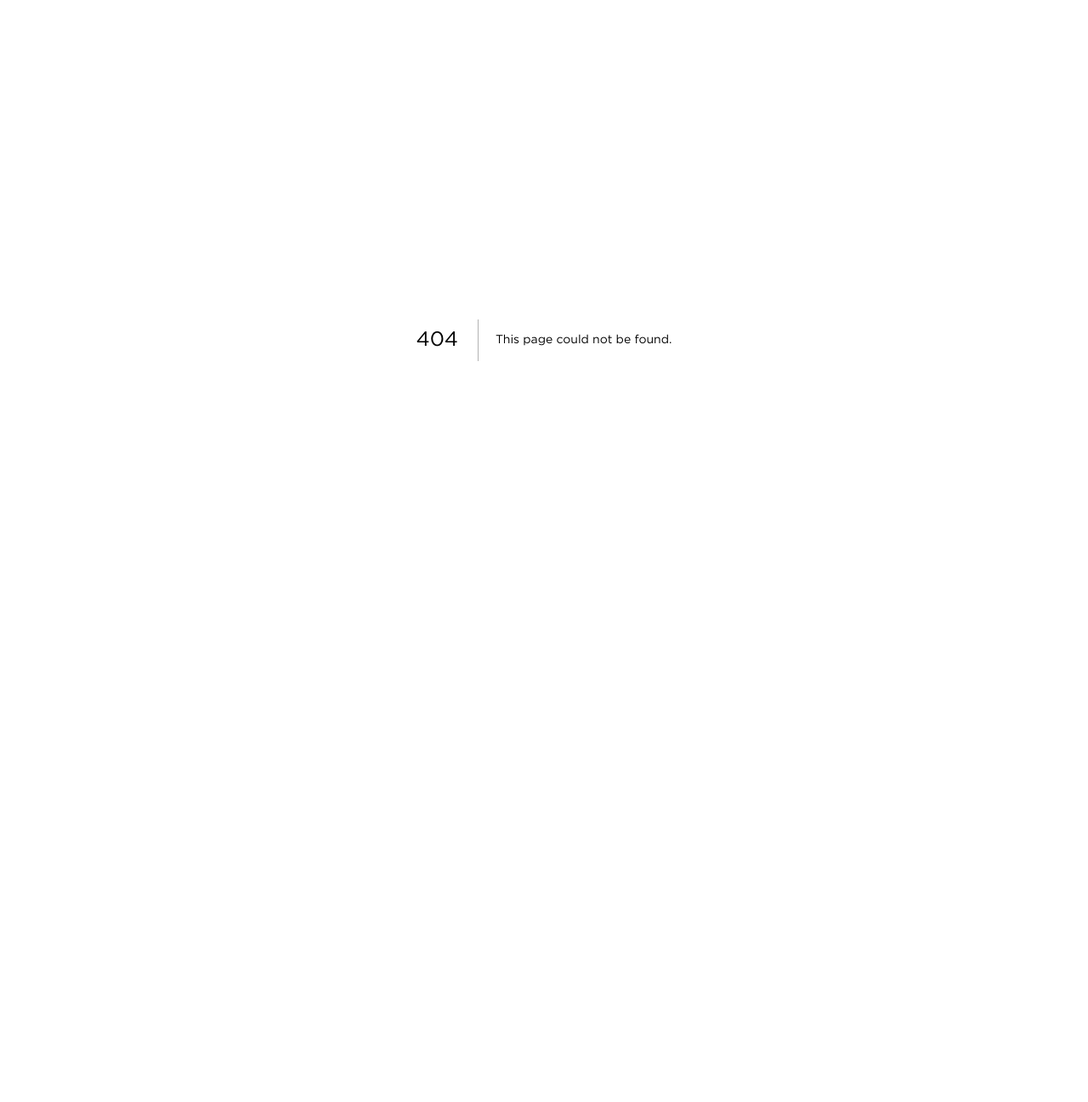
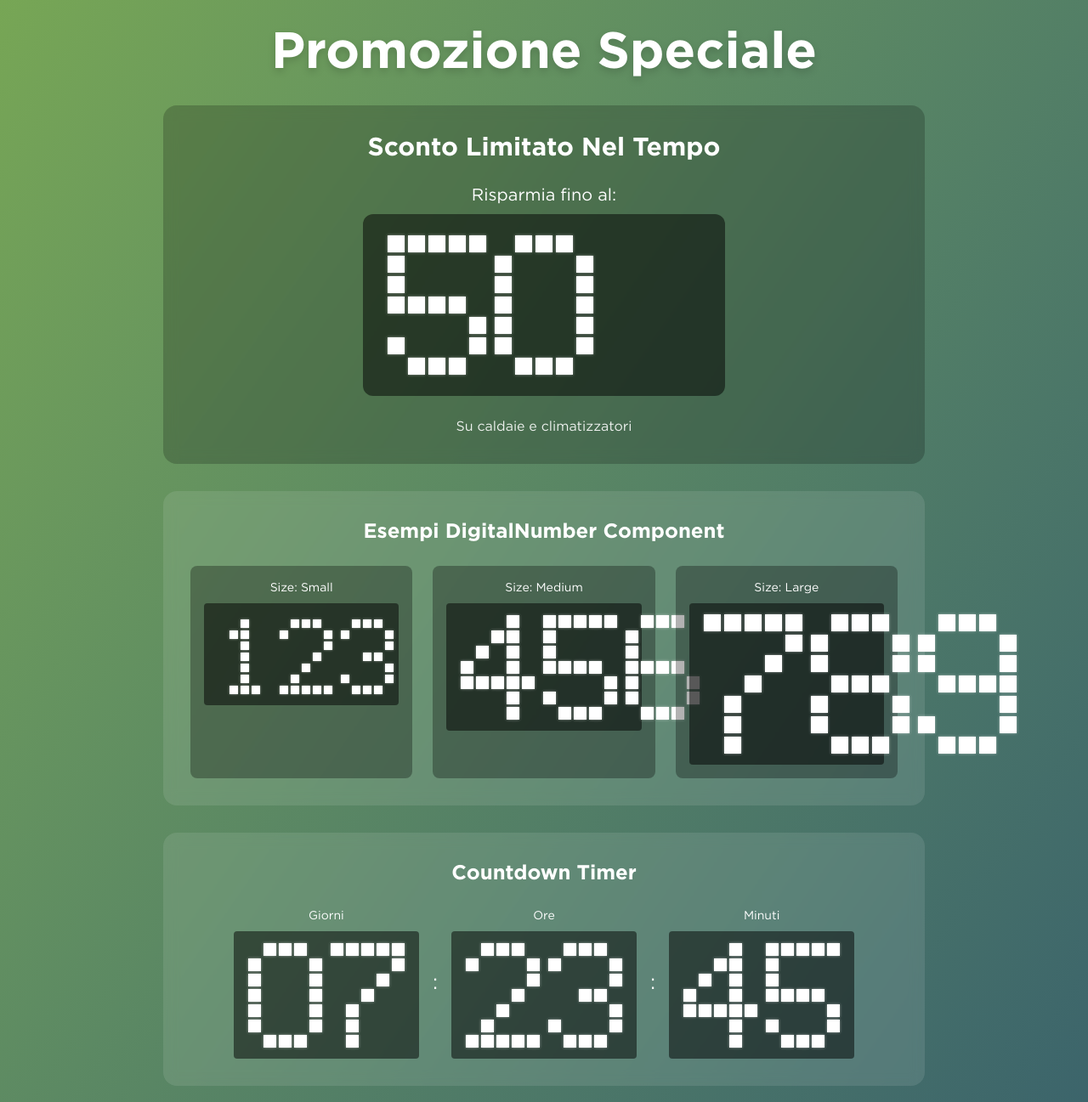
Before and after one commit to Marrothen/efficentra, a Next.js app in the folder efficentra/: page /promozione in a window 1280 px wide. Before the commit this address had no page. Shown: the top 1297 px of the page at 85% size. Before the commit the page ends 800 px from the top, so only its background shows below. Built offline with nearby package versions, Linux system fonts and the light colour scheme.

Commit message:
Modifiche loghi

```diff
--- a/efficentra/app/page.tsx
+++ b/efficentra/app/page.tsx
@@ -2,6 +2,7 @@
 'use client';
 
 import Image from 'next/image';
+import Link from 'next/link';
 import { useState, useEffect } from 'react';
 
 // Dati delle card per la dialog
@@ -344,7 +345,16 @@ export default function Home() {
                   >
                     Coibentazione
                   </button>
-                </div>
+                </div>              </div>
+
+              <div>
+                <Link
+                  href="/promozione"
+                  className="block text-[#21525f] hover:text-[#77a655] transition-colors duration-300 py-2 sm:py-3 text-base sm:text-lg font-semibold border-b border-gray-200 text-left w-full"
+                  onClick={() => setIsMenuOpen(false)}
+                >
+                  🎯 Promozione Speciale
+                </Link>
               </div>
 
               <div>
@@ -357,15 +367,14 @@ export default function Home() {
               </div>
             </nav>
           </div>
-        </div>
-
-        <div className="w-full max-w-7xl mx-auto flex flex-col items-center justify-center">
-          <div className="flex flex-col items-center text-center">
-            <div className="flex items-center justify-center mb-3 sm:mb-4 drop-shadow-lg">
-              <Image src="/IconCasa.JPG" alt="Efficentra Icon" width={60} height={60} className="mr-3 sm:mr-4 shadow-md" />
-              <h1 className="text-3xl sm:text-4xl md:text-6xl font-bold drop-shadow-lg">Efficentra</h1>
-            </div>
-            <p className="text-base sm:text-xl md:text-2xl font-light drop-shadow px-2">Risparmia sui consumi, investi sulla casa</p>
+        </div>        <div className="w-full max-w-7xl mx-auto flex flex-col items-center justify-center">
+          <div className="flex flex-col items-center text-center">            <Image
+              src="/CEO_Efficentra_logo-02.svg"
+              alt="Efficentra - Risparmia sui consumi, investi sulla casa"
+              width={400}
+              height={200}
+              className="drop-shadow-lg max-w-[90%] sm:max-w-[80%] md:max-w-[400px] h-auto"
+            />
           </div>
         </div>
       </div>
@@ -1004,11 +1013,14 @@ export default function Home() {
       <footer className="bg-[#21525f] text-white">
         <div className="container mx-auto px-4 py-8 sm:py-12">
           <div className="grid grid-cols-1 md:grid-cols-3 gap-6 sm:gap-8">
-            {/* Logo e info azienda */}
-            <div className="flex flex-col items-center md:items-start">
-              <div className="flex items-center mb-3 sm:mb-4">
-                <Image src="/IconCasa.JPG" alt="Efficentra Icon" width={40} height={40} className="mr-2 sm:mr-3 shadow-md" />
-                <h3 className="text-2xl sm:text-3xl font-bold">Efficentra</h3>
+            {/* Logo e info azienda */}            <div className="flex flex-col items-center md:items-start">
+              <div className="flex items-center mb-3 sm:mb-4">                <Image
+                  src="/CEO_Efficentra_logo-01.svg"
+                  alt="Efficentra"
+                  width={156}
+                  height={78}
+                  className="h-auto"
+                />
               </div>
               <p className="text-gray-300 text-center md:text-left text-sm sm:text-base">Il centro del risparmio per la tua casa</p>
             </div>
@@ -1080,22 +1092,21 @@ export default function Home() {
             onClick={(e) => e.stopPropagation()}
           >
 
-            {/* Sezione 1: Logo Efficentra - Stesso layout della pagina principale */}
-            <div className="bg-[#77a655] px-3 sm:px-6 py-3 sm:py-5 relative">
+            {/* Sezione 1: Logo Efficentra - Stesso layout della pagina principale */}            <div className="bg-[#77a655] px-3 sm:px-6 py-3 sm:py-5 relative">
               <div className="w-full max-w-7xl mx-auto flex flex-col items-center justify-center">
-                <div className="flex flex-col items-center text-center">
-                  <div className="flex items-center justify-center mb-1 sm:mb-3 drop-shadow-lg">
-                    <Image src="/IconCasa.JPG" alt="Efficentra Icon" width={35} height={35} className="sm:w-[50px] sm:h-[50px] mr-2 sm:mr-3 shadow-md" />
-                    <h1 className="text-lg sm:text-3xl md:text-4xl font-bold drop-shadow-lg text-white">Efficentra</h1>
-                  </div>
-                  <p className="text-xs sm:text-lg md:text-xl font-light drop-shadow text-white">Risparmia sui consumi, investi sulla casa</p>
+                <div className="flex flex-col items-center text-center">                  <Image
+                    src="/CEO_Efficentra_logo-02.svg"
+                    alt="Efficentra - Risparmia sui consumi, investi sulla casa"
+                    width={260}
+                    height={130}
+                    className="drop-shadow-lg h-auto max-w-[325px] sm:max-w-[390px]"
+                  />
                 </div>
               </div>
 
-              {/* Close Button */}
-              <button
+              {/* Close Button */}              <button
                 onClick={closeDialog}
-                className="absolute top-2 right-2 sm:top-4 sm:right-4 text-white hover:bg-white hover:bg-opacity-20 rounded-full p-1 transition-colors duration-200"
+                className="absolute top-2 right-2 sm:top-4 sm:right-4 text-white hover:bg-white hover:bg-opacity-20 rounded-full p-1 transition-colors duration-200 cursor-pointer"
               >
                 <svg className="w-4 h-4 sm:w-6 sm:h-6" fill="none" stroke="currentColor" viewBox="0 0 24 24">
                   <path strokeLinecap="round" strokeLinejoin="round" strokeWidth={2} d="M6 18L18 6M6 6l12 12" />
--- /dev/null
+++ b/efficentra/app/promozione/page.tsx
@@ -0,0 +1,129 @@
+'use client';
+
+import Link from 'next/link';
+import DigitalNumber from '../components/DigitalNumber';
+
+export default function PromozionePage() {
+  return (
+    <div className="min-h-screen bg-gradient-to-br from-[#77a655] to-[#33596c] flex flex-col items-center justify-center p-8">
+      <div className="max-w-4xl mx-auto text-center">
+        <h1 className="text-4xl md:text-6xl font-bold text-white mb-8 drop-shadow-lg">
+          Promozione Speciale
+        </h1>
+
+        <div className="bg-black/20 backdrop-blur-sm rounded-2xl p-8 mb-8">
+          <h2 className="text-2xl md:text-3xl text-white mb-6">
+            Sconto Limitato Nel Tempo
+          </h2>
+
+          {/* Display digitale con percentuale di sconto */}
+          <div className="flex flex-col items-center space-y-6">
+            <div className="text-white text-lg md:text-xl mb-2">
+              Risparmia fino al:
+            </div>
+
+            <div className="bg-black/50 p-6 rounded-xl">
+              <DigitalNumber value="50%" size="large" />
+            </div>
+
+            <div className="text-white text-sm md:text-base opacity-90">
+              Su caldaie e climatizzatori
+            </div>
+          </div>
+        </div>
+
+        {/* Esempi di utilizzo del componente */}
+        <div className="bg-white/10 backdrop-blur-sm rounded-2xl p-8 mb-8">
+          <h3 className="text-xl md:text-2xl text-white mb-6">
+            Esempi DigitalNumber Component
+          </h3>
+
+          <div className="grid grid-cols-1 md:grid-cols-3 gap-6">
+            {/* Small size */}
+            <div className="bg-black/30 p-4 rounded-lg">
+              <div className="text-white text-sm mb-2">Size: Small</div>
+              <div className="bg-black/50 p-3 rounded">
+                <DigitalNumber value="123" size="small" />
+              </div>
+            </div>
+
+            {/* Medium size */}
+            <div className="bg-black/30 p-4 rounded-lg">
+              <div className="text-white text-sm mb-2">Size: Medium</div>
+              <div className="bg-black/50 p-3 rounded">
+                <DigitalNumber value="456" size="medium" />
+              </div>
+            </div>
+
+            {/* Large size */}
+            <div className="bg-black/30 p-4 rounded-lg">
+              <div className="text-white text-sm mb-2">Size: Large</div>
+              <div className="bg-black/50 p-3 rounded">
+                <DigitalNumber value="789" size="large" />
+              </div>
+            </div>
+          </div>
+        </div>
+
+        {/* Countdown timer esempio */}
+        <div className="bg-white/10 backdrop-blur-sm rounded-2xl p-8 mb-8">
+          <h3 className="text-xl md:text-2xl text-white mb-6">
+            Countdown Timer
+          </h3>
+
+          <div className="flex justify-center items-center space-x-4">
+            <div className="text-center">
+              <div className="text-white text-sm mb-2">Giorni</div>
+              <div className="bg-black/50 p-3 rounded">
+                <DigitalNumber value="07" size="medium" />
+              </div>
+            </div>
+
+            <div className="text-white text-2xl">:</div>
+
+            <div className="text-center">
+              <div className="text-white text-sm mb-2">Ore</div>
+              <div className="bg-black/50 p-3 rounded">
+                <DigitalNumber value="23" size="medium" />
+              </div>
+            </div>
+
+            <div className="text-white text-2xl">:</div>
+
+            <div className="text-center">
+              <div className="text-white text-sm mb-2">Minuti</div>
+              <div className="bg-black/50 p-3 rounded">
+                <DigitalNumber value="45" size="medium" />
+              </div>
+            </div>
+          </div>
+        </div>
+
+        {/* Testo e lettere */}
+        <div className="bg-white/10 backdrop-blur-sm rounded-2xl p-8 mb-8">
+          <h3 className="text-xl md:text-2xl text-white mb-6">
+            Testo Digitale
+          </h3>
+
+          <div className="space-y-4">
+            <div className="bg-black/50 p-4 rounded">
+              <DigitalNumber value="EFFICENTRA" size="medium" />
+            </div>
+
+            <div className="bg-black/50 p-4 rounded">
+              <DigitalNumber value="OFFERTA 2025" size="small" />
+            </div>
+          </div>
+        </div>        {/* Bottone per tornare alla home */}
+        <div className="text-center">
+          <Link
+            href="/"
+            className="inline-block bg-white text-[#33596c] px-8 py-3 rounded-full font-semibold hover:bg-gray-100 transition-colors duration-300 shadow-lg"
+          >
+            Torna alla Home
+          </Link>
+        </div>
+      </div>
+    </div>
+  );
+}
```
Also changed, not shown: efficentra/public/CEO_Efficentra_logo-01.svg (added), efficentra/public/CEO_Efficentra_logo-02.svg (added).
